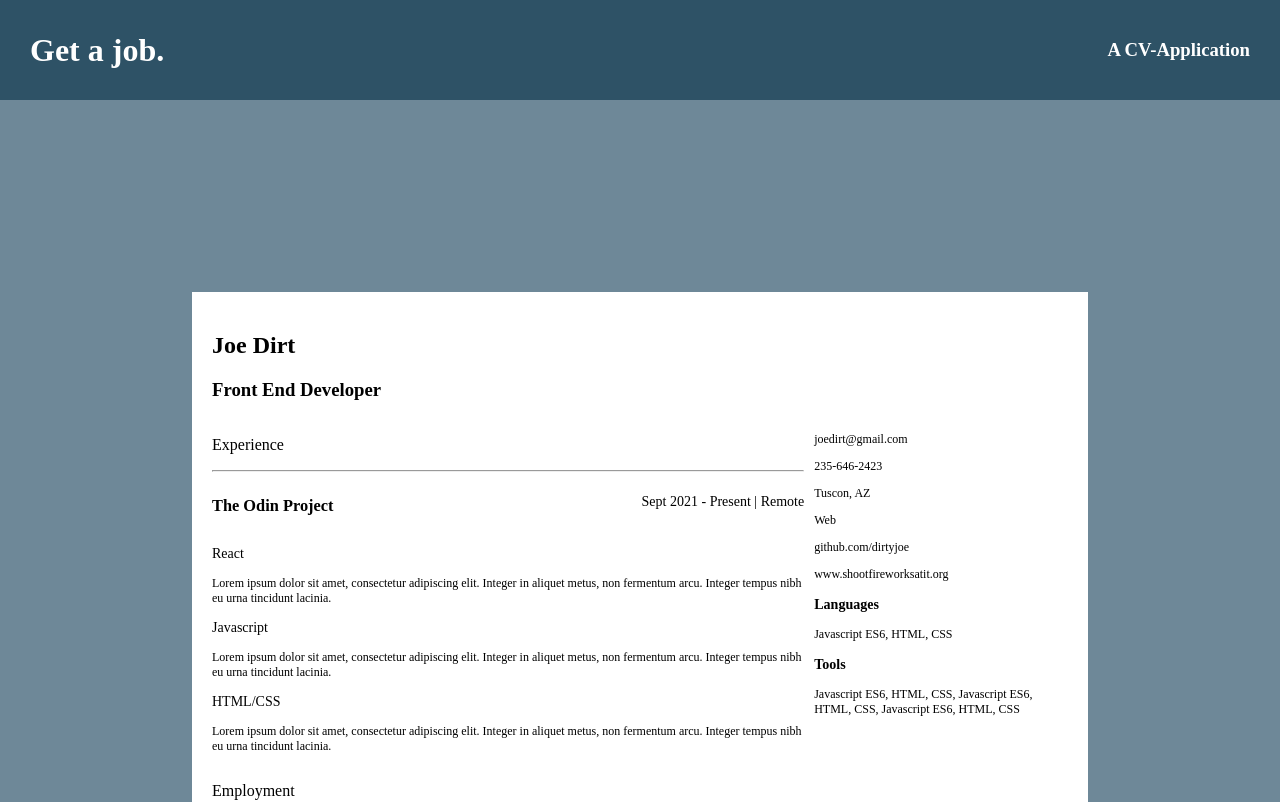
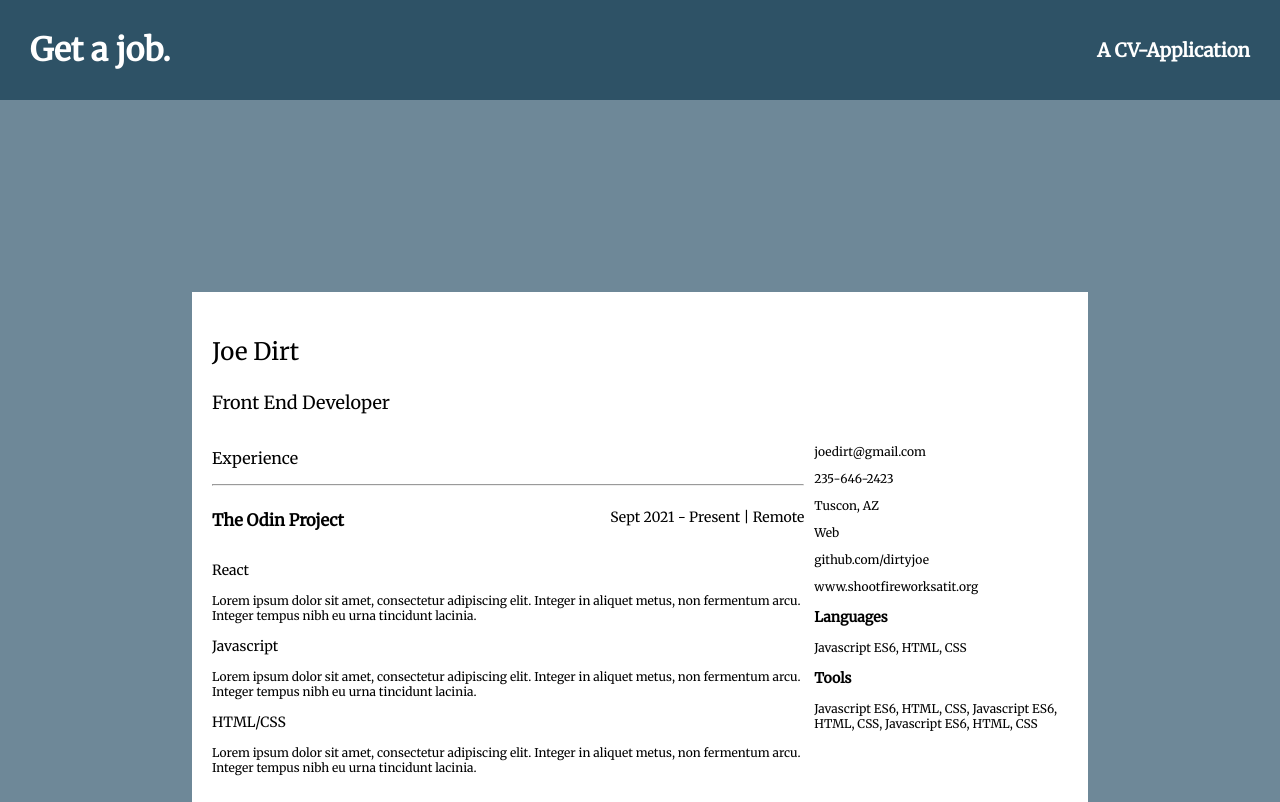
Before and after one commit to napolitanj/resume-builder, a React (Create React App) app: page / in a window 1280 px wide. Shown: the top 802 px of the page. Built offline with nearby package versions, Linux system fonts and the light colour scheme.

Commit message:
Add merriweather font

```diff
--- a/package.json
+++ b/package.json
@@ -3,6 +3,7 @@
   "version": "0.1.0",
   "private": true,
   "dependencies": {
+    "@fontsource/merriweather": "^4.5.8",
     "@testing-library/jest-dom": "^5.16.3",
     "@testing-library/react": "^12.1.4",
     "@testing-library/user-event": "^13.5.0",
--- a/public/index.html
+++ b/public/index.html
@@ -10,34 +10,17 @@
       content="Web site created using create-react-app"
     />
     <link rel="apple-touch-icon" href="%PUBLIC_URL%/logo192.png" />
-    <!--
-      manifest.json provides metadata used when your web app is installed on a
-      user's mobile device or desktop. See https://developers.google.com/web/fundamentals/web-app-manifest/
-    -->
     <link rel="manifest" href="%PUBLIC_URL%/manifest.json" />
-    <!--
-      Notice the use of %PUBLIC_URL% in the tags above.
-      It will be replaced with the URL of the `public` folder during the build.
-      Only files inside the `public` folder can be referenced from the HTML.
-
-      Unlike "/favicon.ico" or "favicon.ico", "%PUBLIC_URL%/favicon.ico" will
-      work correctly both with client-side routing and a non-root public URL.
-      Learn how to configure a non-root public URL by running `npm run build`.
-    -->
+    <link rel="preconnect" href="https://fonts.googleapis.com" />
+    <link rel="preconnect" href="https://fonts.gstatic.com" crossorigin />
+    <link
+      href="https://fonts.googleapis.com/css2?family=Merriweather&display=swap"
+      rel="stylesheet"
+    />
     <title>React App</title>
   </head>
   <body>
     <noscript>You need to enable JavaScript to run this app.</noscript>
     <div id="root"></div>
-    <!--
-      This HTML file is a template.
-      If you open it directly in the browser, you will see an empty page.
-
-      You can add webfonts, meta tags, or analytics to this file.
-      The build step will place the bundled scripts into the <body> tag.
-
-      To begin the development, run `npm start` or `yarn start`.
-      To create a production bundle, use `npm run build` or `yarn build`.
-    -->
   </body>
 </html>
--- a/src/components/previewComponents/Header.js
+++ b/src/components/previewComponents/Header.js
@@ -5,8 +5,8 @@ class Header extends Component {
       const {firstName, lastName, title} = this.props;
     return (
       <div className="previewHeader">
-          <h2>{firstName}{' '}{lastName}</h2>
-          <h3>{title}</h3>
+          <p style={{fontSize:'24px', weight:700}}>{firstName}{' '}{lastName}</p>
+          <p style={{fontSize:'18px'}}>{title}</p>
         </div>
     )
   }
--- a/src/index.css
+++ b/src/index.css
@@ -2,6 +2,7 @@
 
 body {
   margin: 0px;
+  font-family: "Merriweather", serif;
 }
 
 .header,
--- a/src/index.js
+++ b/src/index.js
@@ -3,6 +3,7 @@ import ReactDOM from 'react-dom';
 import './index.css';
 import App from './App';
 import reportWebVitals from './reportWebVitals';
+
 
 ReactDOM.render(
   <React.StrictMode>
```
Also changed, not shown: 1 other file (tests, documents, lock files or other folders).
